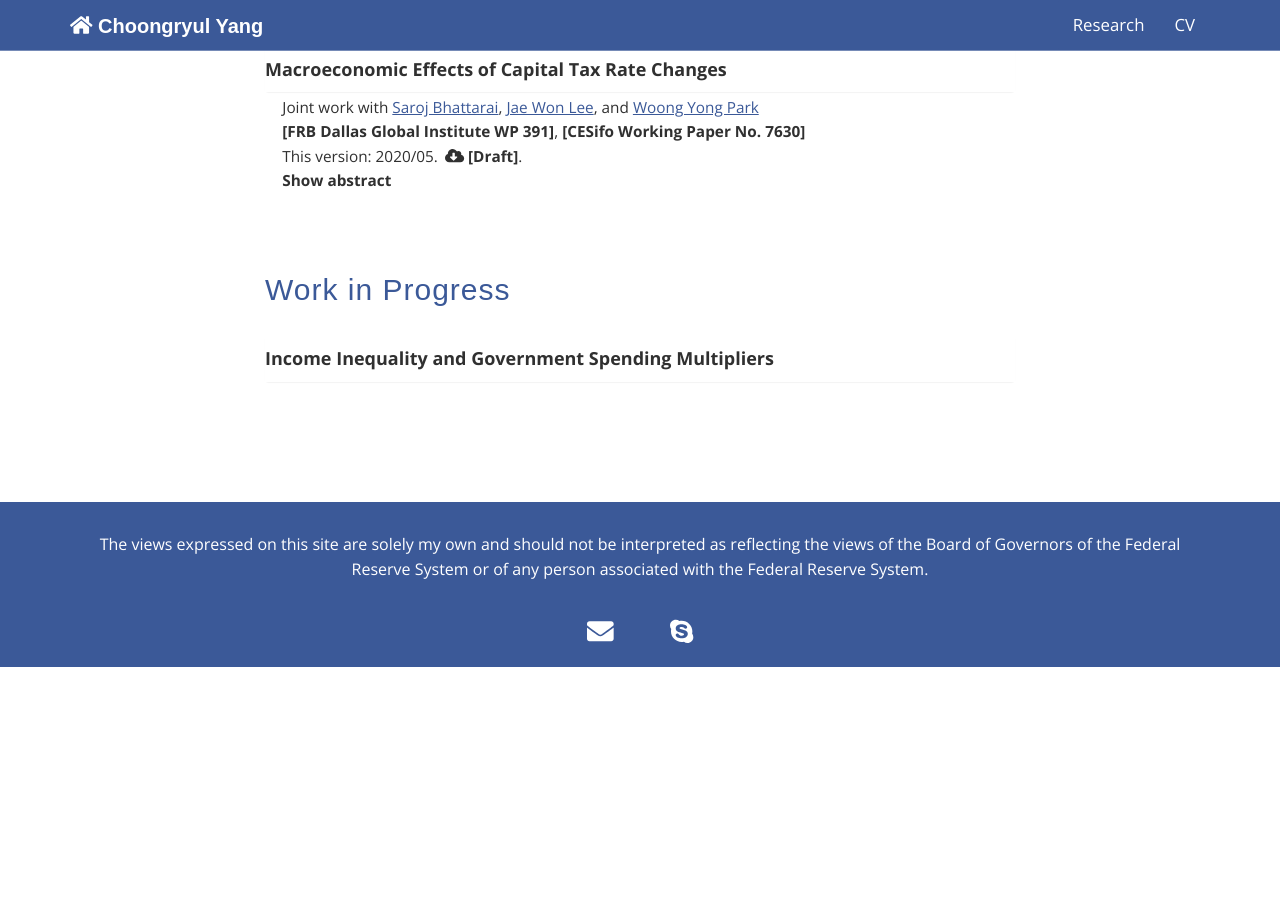
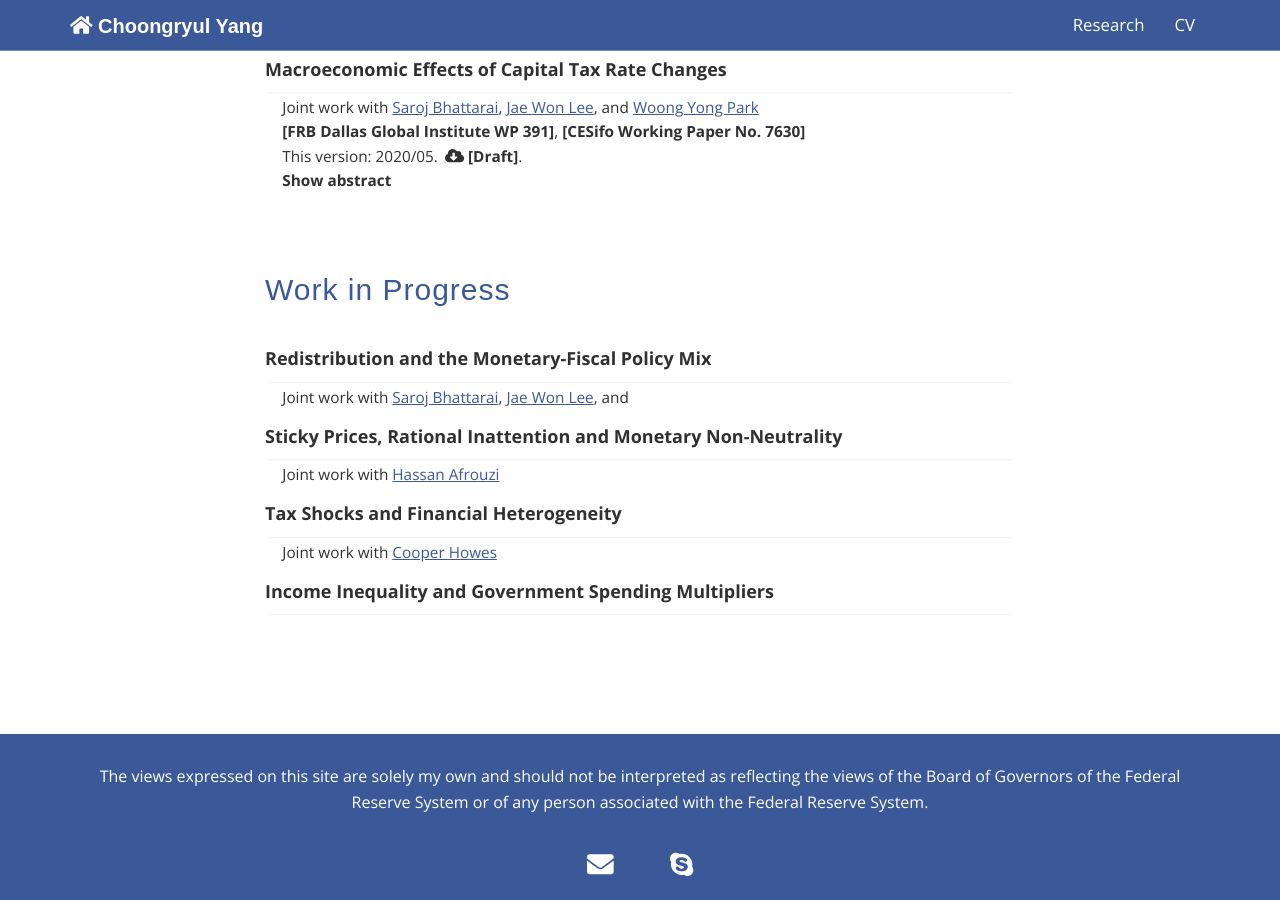
Before and after one commit to choongryulyang/choongryulyang.github.io, a Jekyll site: the page built from index.html, in a window 1280 px wide and 900 px high, scrolled down 1582 px. Built offline with Jekyll 4.4.1, drawn with Linux system fonts in a browser that asks for light colours; before the commit the page ends 2249 px from its top, so only the background shows below that.

Commit message:
Add files via upload

```diff
--- a/index.html
+++ b/index.html
@@ -367,11 +367,76 @@ title: Choongryul Yang
 			</div>
 
 
-
-
 		<h2 style="margin-bottom:30px;margin-top:70px"><span >Work in Progress</span></h2>
 
 			<div class="panel-group" id="accordion" role="tablist" aria-multiselectable="true">
+
+				<div class="panel panel-default">
+					<div class="panel-heading" role="tab" id="headingOne" style="background-color:white;">
+						<div class="panel_title">
+							<div style="font-size:13.5pt; text-align: left; color: #303030">
+							Redistribution and the Monetary-Fiscal Policy Mix
+							</div>
+						</div>
+					</div>
+				</div>
+
+				<article>
+				<div class="panel-collapse collapse in" role="tabpanel" >
+					<div class="panel-body">
+						<div style="font-size: 11.5pt; text-align: left; color: #303030; margin-left: 0.8em"> Joint work with
+						<a class="author" href="https://sites.google.com/site/bhattaraisaroj/" target="_blank">Saroj Bhattarai</a>,
+						<a class="author" href="https://sites.google.com/site/jwlee7/" target="_blank">Jae Won Lee</a>, and
+						</div>
+					</div>
+				</div>
+				</article>
+
+
+
+				<div class="panel panel-default">
+					<div class="panel-heading" role="tab" id="headingOne" style="background-color:white;">
+						<div class="panel_title">
+							<div style="font-size:13.5pt; text-align: left; color: #303030">
+							Sticky Prices, Rational Inattention and Monetary Non-Neutrality
+							</div>
+						</div>
+					</div>
+				</div>
+
+				<article>
+				<div class="panel-collapse collapse in" role="tabpanel" >
+					<div class="panel-body">
+						<div style="font-size: 11.5pt; text-align: left; color: #303030; margin-left: 0.8em"> Joint work with
+						<a class="author" href="http://www.afrouzi.com/" target="_blank">Hassan Afrouzi</a>
+						</div>
+					</div>
+				</div>
+				</article>
+
+
+
+				<div class="panel panel-default">
+					<div class="panel-heading" role="tab" id="headingOne" style="background-color:white;">
+						<div class="panel_title">
+							<div style="font-size:13.5pt; text-align: left; color: #303030">
+							Tax Shocks and Financial Heterogeneity
+							</div>
+						</div>
+					</div>
+				</div>
+
+				<article>
+				<div class="panel-collapse collapse in" role="tabpanel" >
+					<div class="panel-body">
+						<div style="font-size: 11.5pt; text-align: left; color: #303030; margin-left: 0.8em"> Joint work with
+						<a class="author" href="https://sites.google.com/view/cooperhowes/" target="_blank">Cooper Howes</a>
+						</div>
+					</div>
+				</div>
+				</article>
+
+
 
 				<div class="panel panel-default">
 					<div class="panel-heading" role="tab" id="headingOne" style="background-color:white;">
```
